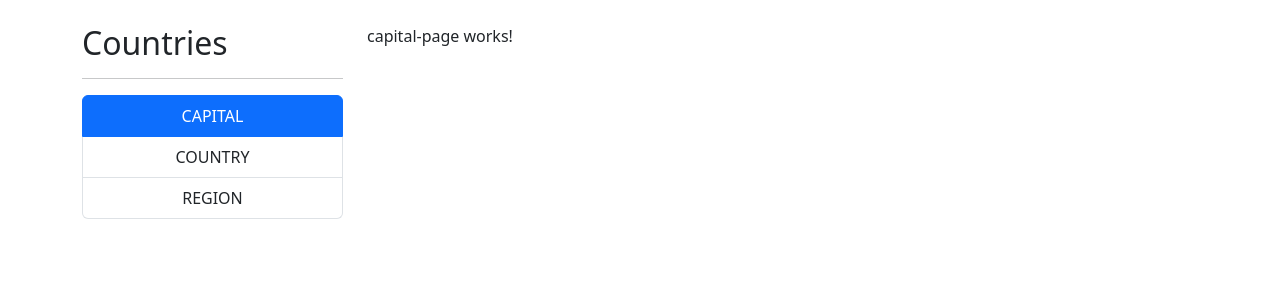
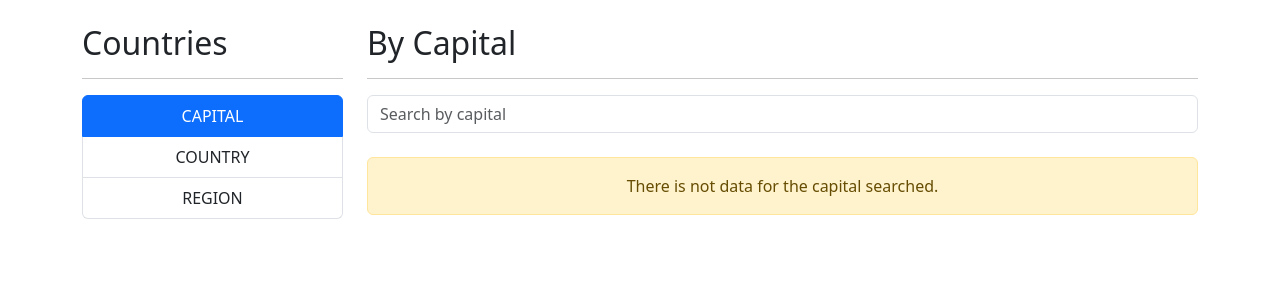
Before and after one commit to albertost5/angular-countries-spa, an Angular app: page /countries/by-capital in a window 1280 px wide. Shown: the top 300 px of the page. Built offline with nearby package versions, Linux system fonts and the light colour scheme.

Commit message:
Add searchBox, countryTable components and countries services

```diff
--- a/src/app/app.module.ts
+++ b/src/app/app.module.ts
@@ -4,6 +4,7 @@ import {BrowserModule} from '@angular/platform-browser';
 import {AppComponent} from './app.component';
 import {SharedModule} from './shared/shared.module';
 import {AppRoutingModule} from './app-routing.module';
+import {HttpClientModule} from '@angular/common/http';
 
 @NgModule({
   declarations: [
@@ -12,7 +13,8 @@ import {AppRoutingModule} from './app-routing.module';
   imports: [
     BrowserModule,
     SharedModule,
-    AppRoutingModule
+    AppRoutingModule,
+    HttpClientModule
   ],
   providers: [],
   bootstrap: [AppComponent]
--- /dev/null
+++ b/src/app/countries/components/country-table/country-table.component.html
@@ -0,0 +1,24 @@
+<table class='table table-hover'>
+  <thead>
+  <tr>
+    <th>#</th>
+    <th>Icon</th>
+    <th>Name</th>
+    <th>Flag</th>
+    <th>Capital</th>
+    <th>Population</th>
+    <th></th>
+  </tr>
+  </thead>
+  <tbody>
+  <tr *ngFor='let capital of capitals; let i = index'>
+    <td>{{i + 1}}</td>
+    <td>{{capital.flag}}</td>
+    <td><img [src]='capital.flags.svg' [alt]='capital.name.common'></td>
+    <td>{{capital.name.common}}</td>
+    <td>{{capital.capital}}</td>
+    <td>{{capital.population | number}}</td>
+    <td><a href='#'>See more</a></td>
+  </tr>
+  </tbody>
+</table>
--- /dev/null
+++ b/src/app/countries/components/country-table/country-table.component.ts
@@ -0,0 +1,16 @@
+import {Component, Input} from '@angular/core';
+import {Country} from '../../interfaces/country';
+
+@Component({
+  selector: 'country-table',
+  templateUrl: './country-table.component.html',
+  styles: [
+    `img {
+        width: 25px
+    }`
+  ]
+})
+export class CountryTableComponent {
+  @Input()
+  capitals: Country[] = []
+}
--- a/src/app/countries/pages/capital-page/capital-page.component.html
+++ b/src/app/countries/pages/capital-page/capital-page.component.html
@@ -1 +1,23 @@
-<p>capital-page works!</p>
+<h2>By Capital</h2>
+<hr>
+
+<div class='row'>
+  <div class='col'>
+    <!-- SearchBox -->
+    <shared-search-box
+      [placeholder]="'Search by capital'"
+      (onValueSearch)='onValueSearchByCapital($event)'
+    ></shared-search-box>
+  </div>
+</div>
+
+<div class='row mt-4'>
+  <div class='col'>
+    <div *ngIf='capitals.length ===0; else table' class='alert alert-warning text-center'>
+      There is not data for the capital searched.
+    </div>
+    <ng-template #table>
+      <country-table [capitals]='capitals'></country-table>
+    </ng-template>
+  </div>
+</div>
--- a/src/app/countries/pages/capital-page/capital-page.component.ts
+++ b/src/app/countries/pages/capital-page/capital-page.component.ts
@@ -1,4 +1,6 @@
 import {Component} from '@angular/core';
+import {CountriesService} from '../../services/countries.service';
+import {Country} from '../../interfaces/country';
 
 @Component({
   selector: 'countries-capital-page',
@@ -7,4 +9,13 @@ import {Component} from '@angular/core';
 })
 export class CapitalPageComponent {
 
+  constructor(private readonly countriesService: CountriesService) {
+  }
+
+  public capitals: Country[] = [];
+
+  onValueSearchByCapital(searchTerm: string) {
+    this.countriesService.searchCapital(searchTerm)
+      .subscribe(capitals => this.capitals = capitals);
+  }
 }
--- /dev/null
+++ b/src/app/countries/services/countries.service.ts
@@ -0,0 +1,19 @@
+import {Injectable} from '@angular/core';
+import {HttpClient} from '@angular/common/http';
+import {Country} from '../interfaces/country';
+import {Observable} from 'rxjs';
+
+@Injectable({
+  providedIn: 'root'
+})
+export class CountriesService {
+
+  public basePath: string = 'https://restcountries.com/v3.1'
+
+  constructor(private readonly http: HttpClient) {
+  }
+
+  searchCapital(capitalName: string): Observable<Country[]> {
+    return this.http.get<Country[]>(`${this.basePath}/capital/${capitalName}`);
+  }
+}
--- /dev/null
+++ b/src/app/shared/components/search-box/search-box.component.html
@@ -0,0 +1,7 @@
+<input
+  type='text'
+  class='form-control'
+  [placeholder]='placeholder'
+  (keyup.enter)='onEnter(searchInput.value)'
+  #searchInput
+/>
--- /dev/null
+++ b/src/app/shared/components/search-box/search-box.component.ts
@@ -0,0 +1,18 @@
+import {Component, EventEmitter, Input, Output} from '@angular/core';
+
+@Component({
+  selector: 'shared-search-box',
+  templateUrl: './search-box.component.html',
+  styles: []
+})
+export class SearchBoxComponent {
+  @Input()
+  placeholder: string = 'Search..'
+
+  @Output()
+  onValueSearch: EventEmitter<string> = new EventEmitter<string>();
+
+  onEnter(searchTerm: string) {
+    this.onValueSearch.emit(searchTerm);
+  }
+}
```
Also changed, not shown: src/app/countries/countries.module.ts (+9 -5 lines), src/app/countries/interfaces/country.ts (+115 -0 lines), src/app/shared/shared.module.ts (+5 -2 lines).
